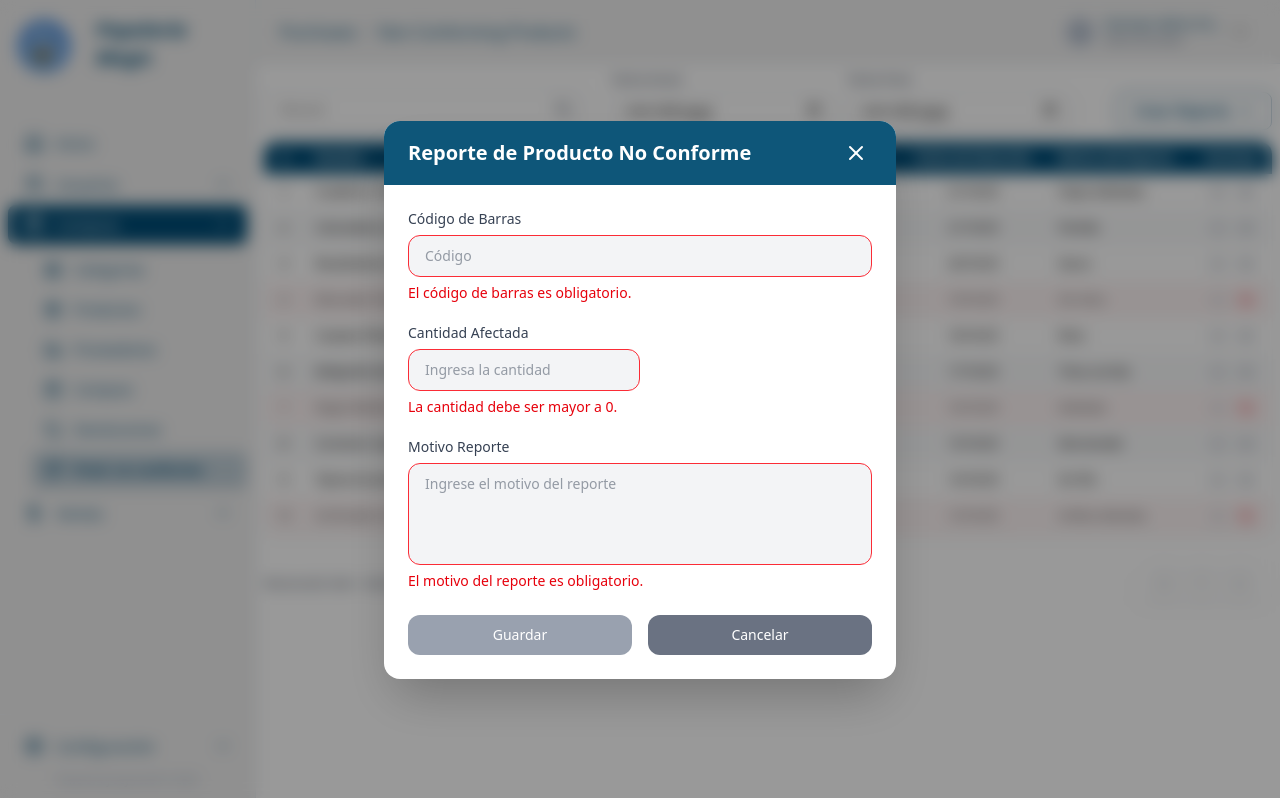
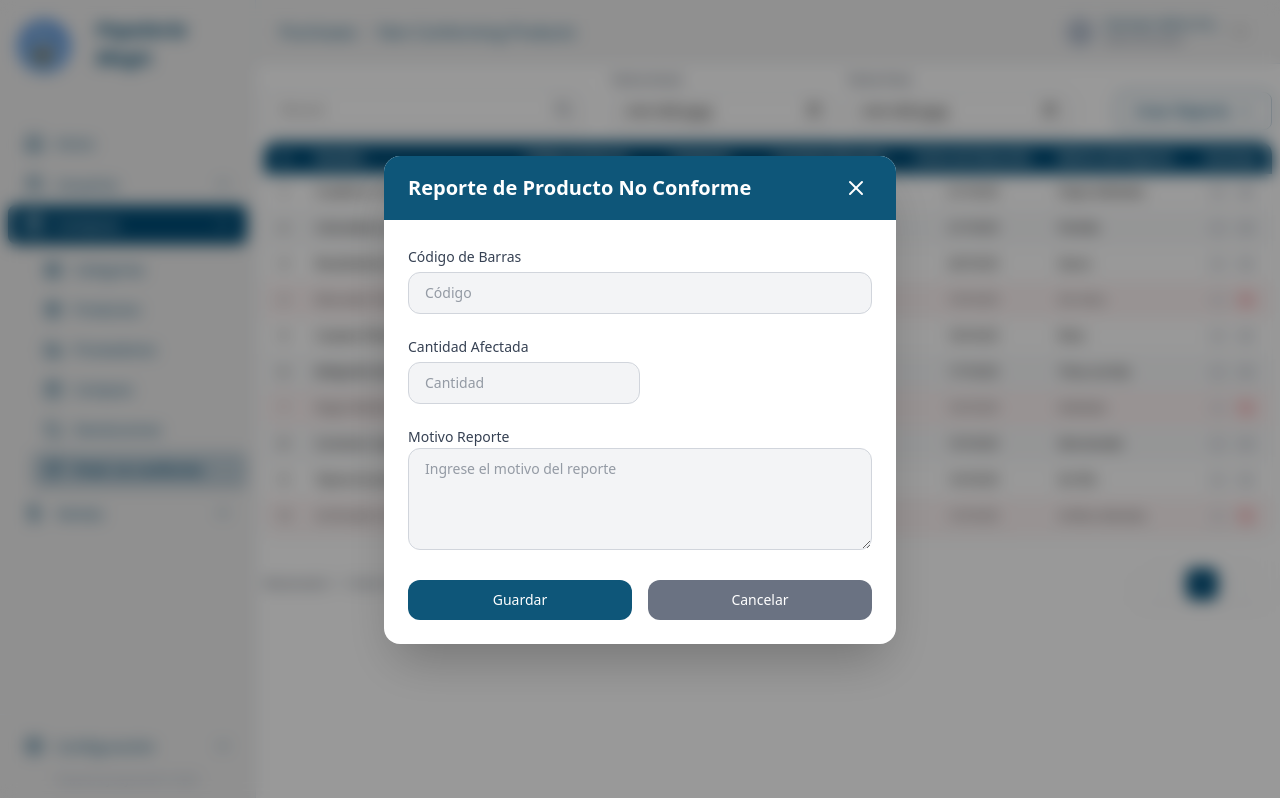
Before and after one commit to MiguelY08/proyecto_seymSoft, a React app in the folder frontend/: page /admin/purchases/non-conforming-products in a window 1280 px wide. Both pictures are taken after a click on the button "Crear Reporte". Built offline with nearby package versions, Linux system fonts and the light colour scheme; the HTML template or start-up script is replaced by a standard one.

Commit message:
sprint 2 producto no conforme y compras

```diff
--- a/frontend/src/Features/administrtivePanel/purchases/nonConformingProducts/components/NonConformingProductsTable.jsx
+++ b/frontend/src/Features/administrtivePanel/purchases/nonConformingProducts/components/NonConformingProductsTable.jsx
@@ -12,6 +12,7 @@ export const NonConformingProductsTable = ({
   endIndex,
   handleCancel,
   highlightText,
+  handleViewDetails
 }) => {
   return (
     <>
@@ -85,7 +86,10 @@ export const NonConformingProductsTable = ({
 
                   <td className="px-3 py-2.5 text-center">
                     <div className="flex justify-center gap-3">
-                      <button className="text-gray-400 hover:text-blue-600 transition-colors">
+                      <button
+                        onClick={() => handleViewDetails(report)}
+                        className="text-gray-400 hover:text-blue-600 transition-colors"
+                      >
                         <Info size={16} />
                       </button>
 
--- a/frontend/src/Features/administrtivePanel/purchases/nonConformingProducts/pages/FormNonConformingProduct.jsx
+++ b/frontend/src/Features/administrtivePanel/purchases/nonConformingProducts/pages/FormNonConformingProduct.jsx
@@ -1,5 +1,5 @@
-import { X } from "lucide-react";
-import { useState, useEffect } from "react";
+import { X, AlertCircle } from "lucide-react";
+import { useState } from "react";
 import { useAlert } from "../../../../shared/alerts/useAlert";
 
 const STORAGE_KEY = "pm_non_conforming_products";
@@ -13,32 +13,58 @@ function FormNonConformingProduct({ onClose }) {
     motivo: "",
   });
 
-  const [errors, setErrors] = useState({});
+  // 🔹 touched (igual que en CreateSidebar)
+  const [codigoTouched, setCodigoTouched] = useState(false);
+  const [cantidadTouched, setCantidadTouched] = useState(false);
+  const [motivoTouched, setMotivoTouched] = useState(false);
 
-  // 🔹 Validación en tiempo real
-  useEffect(() => {
-    const newErrors = {};
+  // ─── VALIDACIONES ─────────────────────────────
 
-    if (!form.codigo.trim()) {
-      newErrors.codigo = "El código de barras es obligatorio.";
-    }
+  const codigoError = (() => {
+    if (!codigoTouched) return null;
+    if (!form.codigo.trim()) return "El código de barras es obligatorio.";
+    if (!/^[0-9]{6,20}$/.test(form.codigo.trim()))
+      return "Debe contener solo números (6-20 dígitos).";
+    return null;
+  })();
 
-    if (!form.cantidad || Number(form.cantidad) <= 0) {
-      newErrors.cantidad = "La cantidad debe ser mayor a 0.";
-    }
+  const cantidadError = (() => {
+    if (!cantidadTouched) return null;
+    if (!form.cantidad) return "La cantidad es obligatoria.";
+    if (Number(form.cantidad) <= 0) return "La cantidad debe ser mayor a 0.";
+    if (Number(form.cantidad) > 10000) return "Cantidad demasiado grande.";
+    return null;
+  })();
 
-    if (!form.motivo.trim()) {
-      newErrors.motivo = "El motivo del reporte es obligatorio.";
-    }
+  const motivoError = (() => {
+    if (!motivoTouched) return null;
+    if (!form.motivo.trim()) return "El motivo del reporte es obligatorio.";
+    if (form.motivo.trim().length < 5)
+      return "Debe tener al menos 5 caracteres.";
+    return null;
+  })();
 
-    setErrors(newErrors);
-  }, [form]);
+  const hasErrors = codigoError || cantidadError || motivoError;
+
+  // ─── SUBMIT ─────────────────────────────
 
   const handleSubmit = () => {
-    if (Object.keys(errors).length > 0) {
+  // fuerza mostrar errores
+  setCodigoTouched(true);
+  setCantidadTouched(true);
+  setMotivoTouched(true);
+
+  if (
+    !form.codigo.trim() ||
+    !form.cantidad ||
+    !form.motivo.trim() ||
+    codigoError ||
+    cantidadError ||
+    motivoError
+  ) {
     showWarning(
       "Campos incompletos",
-        "Por favor completa correctamente el formulario."
+      "Debes completar todos los campos correctamente."
     );
     return;
   }
@@ -69,12 +95,22 @@ function FormNonConformingProduct({ onClose }) {
     "El producto no conforme fue registrado correctamente."
   );
 
-    onClose(); // 🔹 Cierra el modal después de guardar
+  onClose();
 };
 
   const handleCancel = () => {
     onClose();
   };
+
+  // ─── ESTILO INPUT ─────────────────────────────
+
+  const inputClass = (error) =>
+    `w-full px-4 py-2.5 text-sm border rounded-xl outline-none bg-gray-100 text-gray-700 transition
+    ${
+      error
+        ? "border-red-400 focus:ring-2 focus:ring-red-300"
+        : "border-gray-300 focus:ring-2 focus:ring-[#0E5679]/20"
+    }`;
 
   return (
     <div
@@ -85,7 +121,7 @@ function FormNonConformingProduct({ onClose }) {
         className="bg-white rounded-2xl shadow-2xl w-full max-w-lg overflow-hidden flex flex-col"
         onClick={(e) => e.stopPropagation()}
       >
-        {/* Header */}
+        {/* HEADER */}
         <div className="flex items-center justify-between px-6 py-4 bg-[#0E5679]">
           <h2 className="text-white font-semibold text-xl">
             Reporte de Producto No Conforme
@@ -93,68 +129,94 @@ function FormNonConformingProduct({ onClose }) {
 
           <button
             onClick={handleCancel}
-            className="text-white hover:bg-white/20 rounded-full p-1 transition-colors"
+            className="text-white hover:bg-white/20 rounded-full p-1 transition"
           >
-            <X className="w-6 h-6" strokeWidth={2} />
+            <X className="w-6 h-6" />
           </button>
         </div>
 
-        {/* Body */}
+        {/* BODY */}
         <div className="px-6 py-6 flex flex-col gap-5">
 
-          {/* Código de barras */}
-          <div className="flex flex-col gap-1.5">
+          {/* CODIGO */}
+          <div>
             <label className="text-sm font-medium text-gray-700">
               Código de Barras
             </label>
 
+            <div className="relative mt-1">
               <input
                 type="text"
                 value={form.codigo}
-              onChange={(e) =>
-                setForm({ ...form, codigo: e.target.value })
-              }
+                onChange={(e) => {
+                  setForm({ ...form, codigo: e.target.value });
+                  setCodigoTouched(true);
+                }}
+                onBlur={() => setCodigoTouched(true)}
                 placeholder="Código"
-              className={`w-full px-4 py-2.5 text-sm border rounded-xl outline-none bg-gray-100 text-gray-700 transition ${
-                errors.codigo
-                  ? "border-red-500 focus:ring-2 focus:ring-red-200"
-                  : "border-gray-300 focus:border-[#0E5679] focus:ring-2 focus:ring-[#0E5679]/20"
-              }`}
+                className={inputClass(codigoError)}
               />
 
-            {errors.codigo && (
-              <p className="text-sm text-red-600">{errors.codigo}</p>
+              {codigoTouched && codigoError && (
+                <div className="absolute right-3 top-1/2 -translate-y-1/2">
+                  <AlertCircle size={16} className="text-red-400" />
+                </div>
               )}
             </div>
 
-          {/* Cantidad Afectada */}
-          <div className="flex flex-col gap-1.5 w-1/2">
+            <div
+              className={`overflow-hidden transition-all duration-300 ${
+                codigoError ? "max-h-10 mt-1 opacity-100" : "max-h-0 opacity-0"
+              }`}
+            >
+              <p className="text-xs text-red-500 flex items-center gap-1">
+                <AlertCircle size={12} />
+                {codigoError}
+              </p>
+            </div>
+          </div>
+
+          {/* CANTIDAD */}
+          <div className="w-1/2">
             <label className="text-sm font-medium text-gray-700">
               Cantidad Afectada
             </label>
 
+            <div className="relative mt-1">
               <input
                 type="number"
                 min="1"
                 value={form.cantidad}
-              onChange={(e) =>
-                setForm({ ...form, cantidad: e.target.value })
-              }
-              placeholder="Ingresa la cantidad"
-              className={`w-full px-4 py-2.5 text-sm border rounded-xl outline-none bg-gray-100 text-gray-700 transition ${
-                errors.cantidad
-                  ? "border-red-500 focus:ring-2 focus:ring-red-200"
-                  : "border-gray-300 focus:border-[#0E5679] focus:ring-2 focus:ring-[#0E5679]/20"
-              }`}
+                onChange={(e) => {
+                  setForm({ ...form, cantidad: e.target.value });
+                  setCantidadTouched(true);
+                }}
+                onBlur={() => setCantidadTouched(true)}
+                placeholder="Cantidad"
+                className={inputClass(cantidadError)}
               />
 
-            {errors.cantidad && (
-              <p className="text-sm text-red-600">{errors.cantidad}</p>
+              {cantidadTouched && cantidadError && (
+                <div className="absolute right-3 top-1/2 -translate-y-1/2">
+                  <AlertCircle size={16} className="text-red-400" />
+                </div>
               )}
             </div>
 
-          {/* Motivo Reporte */}
-          <div className="flex flex-col gap-1.5">
+            <div
+              className={`overflow-hidden transition-all duration-300 ${
+                cantidadError ? "max-h-10 mt-1 opacity-100" : "max-h-0 opacity-0"
+              }`}
+            >
+              <p className="text-xs text-red-500 flex items-center gap-1">
+                <AlertCircle size={12} />
+                {cantidadError}
+              </p>
+            </div>
+          </div>
+
+          {/* MOTIVO */}
+          <div>
             <label className="text-sm font-medium text-gray-700">
               Motivo Reporte
             </label>
@@ -162,30 +224,35 @@ function FormNonConformingProduct({ onClose }) {
             <textarea
               rows="4"
               value={form.motivo}
-              onChange={(e) =>
-                setForm({ ...form, motivo: e.target.value })
-              }
+              onChange={(e) => {
+                setForm({ ...form, motivo: e.target.value });
+                setMotivoTouched(true);
+              }}
+              onBlur={() => setMotivoTouched(true)}
               placeholder="Ingrese el motivo del reporte"
-              className={`w-full px-4 py-2.5 text-sm border rounded-xl outline-none bg-gray-100 text-gray-700 resize-none transition ${
-                errors.motivo
-                  ? "border-red-500 focus:ring-2 focus:ring-red-200"
-                  : "border-gray-300 focus:border-[#0E5679] focus:ring-2 focus:ring-[#0E5679]/20"
-              }`}
+              className={inputClass(motivoError)}
             />
 
-            {errors.motivo && (
-              <p className="text-sm text-red-600">{errors.motivo}</p>
-            )}
+            <div
+              className={`overflow-hidden transition-all duration-300 ${
+                motivoError ? "max-h-10 mt-1 opacity-100" : "max-h-0 opacity-0"
+              }`}
+            >
+              <p className="text-xs text-red-500 flex items-center gap-1">
+                <AlertCircle size={12} />
+                {motivoError}
+              </p>
+            </div>
           </div>
         </div>
 
-        {/* Footer */}
+        {/* FOOTER */}
         <div className="px-6 pb-6 flex gap-4">
           <button
             onClick={handleSubmit}
-            disabled={Object.keys(errors).length > 0}
+            disabled={hasErrors}
             className={`flex-1 py-2.5 text-sm font-medium text-white rounded-xl transition ${
-              Object.keys(errors).length > 0
+              hasErrors
                 ? "bg-gray-400 cursor-not-allowed"
                 : "bg-[#0E5679] hover:bg-[#0a435c]"
             }`}
--- a/frontend/src/Features/administrtivePanel/purchases/nonConformingProducts/pages/NonConformingProducts.jsx
+++ b/frontend/src/Features/administrtivePanel/purchases/nonConformingProducts/pages/NonConformingProducts.jsx
@@ -5,6 +5,7 @@ import FormNonConformingProduct from "./FormNonConformingProduct";
 import { PurchasesFilters } from "../../../../shared/DateFilter";
 import { Plus } from "lucide-react";
 import { Link } from "react-router-dom";
+import ViewDetailsPN from "./ViewDetailsPN";
 
 export const NonConformingProducts = () => {
   const [reports, setReports] = useState([]);
@@ -15,6 +16,7 @@ export const NonConformingProducts = () => {
   const [fechaInicial, setFechaInicial] = useState("");
   const [fechaFinal, setFechaFinal] = useState("");
   const [showModal, setShowModal] = useState(false);
+  const [selectedReport, setSelectedReport] = useState(null);
 
   const { showConfirm, showSuccess, showError, showInfo } = useAlert();
   const alertShownRef = useRef(false);
@@ -279,15 +281,14 @@ export const NonConformingProducts = () => {
         <NonConformingProductsTable
         currentData={currentData}
         filteredReports={filteredReports}
-          curren
-
-          tPage={currentPage}
+        currentPage={currentPage}
         setCurrentPage={setCurrentPage}
         totalPages={totalPages}
         startIndex={startIndex}
         endIndex={endIndex}
         handleCancel={handleCancel}
         highlightText={highlightText}
+        handleViewDetails={(report) => setSelectedReport(report)}
       />
       )}
   {showModal && (
@@ -298,6 +299,12 @@ export const NonConformingProducts = () => {
     }}
   />
 )}
+{selectedReport && (
+  <ViewDetailsPN
+    report={selectedReport}
+    onClose={() => setSelectedReport(null)}
+  />
+)}
     </div>
 </>
   );
--- /dev/null
+++ b/frontend/src/Features/administrtivePanel/purchases/nonConformingProducts/pages/ViewDetailsPN.jsx
@@ -0,0 +1,76 @@
+import { Calendar, Layers, Package, AlertCircle } from "lucide-react";
+
+const ViewDetailsPN = ({ report, onClose }) => {
+  if (!report) return null;
+
+  return (
+    <div className="fixed inset-0 flex items-center justify-center bg-black/40 backdrop-blur-sm z-50">
+
+      <div className="w-[520px] bg-white rounded-xl shadow-xl overflow-hidden">
+
+        {/* Header */}
+        <div className="bg-[#004D77] text-white text-center py-3 font-semibold text-lg">
+          Detalles del Reporte
+        </div>
+
+        <div className="p-8">
+
+          {/* Nombre */}
+          <h2 className="text-center text-xl font-semibold mb-8">
+            {report.nombre}
+          </h2>
+
+          {/* Información */}
+          <div className="grid grid-cols-2 gap-x-12 gap-y-8 text-sm justify-items-center">
+
+            <div className="flex items-center gap-3 max-w-[200px]">
+              <AlertCircle className="text-[#004D77]" size={20}/>
+              <div>
+                <p className="font-semibold">Motivo del Reporte</p>
+                <p className="text-gray-600">{report.motivo}</p>
+              </div>
+            </div>
+
+            <div className="flex items-center gap-3 max-w-[200px]">
+              <Layers className="text-[#004D77]" size={20}/>
+              <div>
+                <p className="font-semibold">Categoría</p>
+                <p className="text-gray-600">{report.categoria}</p>
+              </div>
+            </div>
+
+            <div className="flex items-center gap-3 max-w-[200px]">
+              <Calendar className="text-[#004D77]" size={20}/>
+              <div>
+                <p className="font-semibold">Fecha de Detección</p>
+                <p className="text-gray-600">{report.fechaDeteccion}</p>
+              </div>
+            </div>
+
+            <div className="flex items-center gap-3 max-w-[200px]">
+              <Package className="text-[#004D77]" size={20}/>
+              <div>
+                <p className="font-semibold">Cantidad Afectada</p>
+                <p className="text-gray-600">{report.cantidadAfectada}</p>
+              </div>
+            </div>
+
+          </div>
+
+          {/* Botón */}
+          <div className="flex justify-center mt-10">
+            <button
+              onClick={onClose}
+              className="bg-[#004D77] text-white px-12 py-2 rounded-lg hover:bg-[#003a5a] transition"
+            >
+              Cerrar
+            </button>
+          </div>
+
+        </div>
+      </div>
+    </div>
+  );
+};
+
+export default ViewDetailsPN;
--- a/frontend/src/Features/administrtivePanel/purchases/purchases/Components/CreatePurchaseSideBar.jsx
+++ b/frontend/src/Features/administrtivePanel/purchases/purchases/Components/CreatePurchaseSideBar.jsx
@@ -98,6 +98,7 @@ const CreateSidebar = ({
 
   navigate("/admin/purchases");
 };
+
   return (
     <div className="col-span-3">
       <div className="bg-white rounded-2xl shadow-lg p-6 sticky top-6">
--- a/frontend/src/Features/landing/shop/pages/Shop.jsx
+++ b/frontend/src/Features/landing/shop/pages/Shop.jsx
@@ -115,11 +115,7 @@ function Shop() {
     subcategories: [
       {
         name: "Cuadernos",
-        count: 50,
-        children: [
-          { name: "Cosidos", count: 20 },
-          { name: "Argollados", count: 30 }
-        ]
+        count: 50
       },
       {
         name: "Mochilas",
```
Lines whose indentation alone changed are shown as unchanged.
